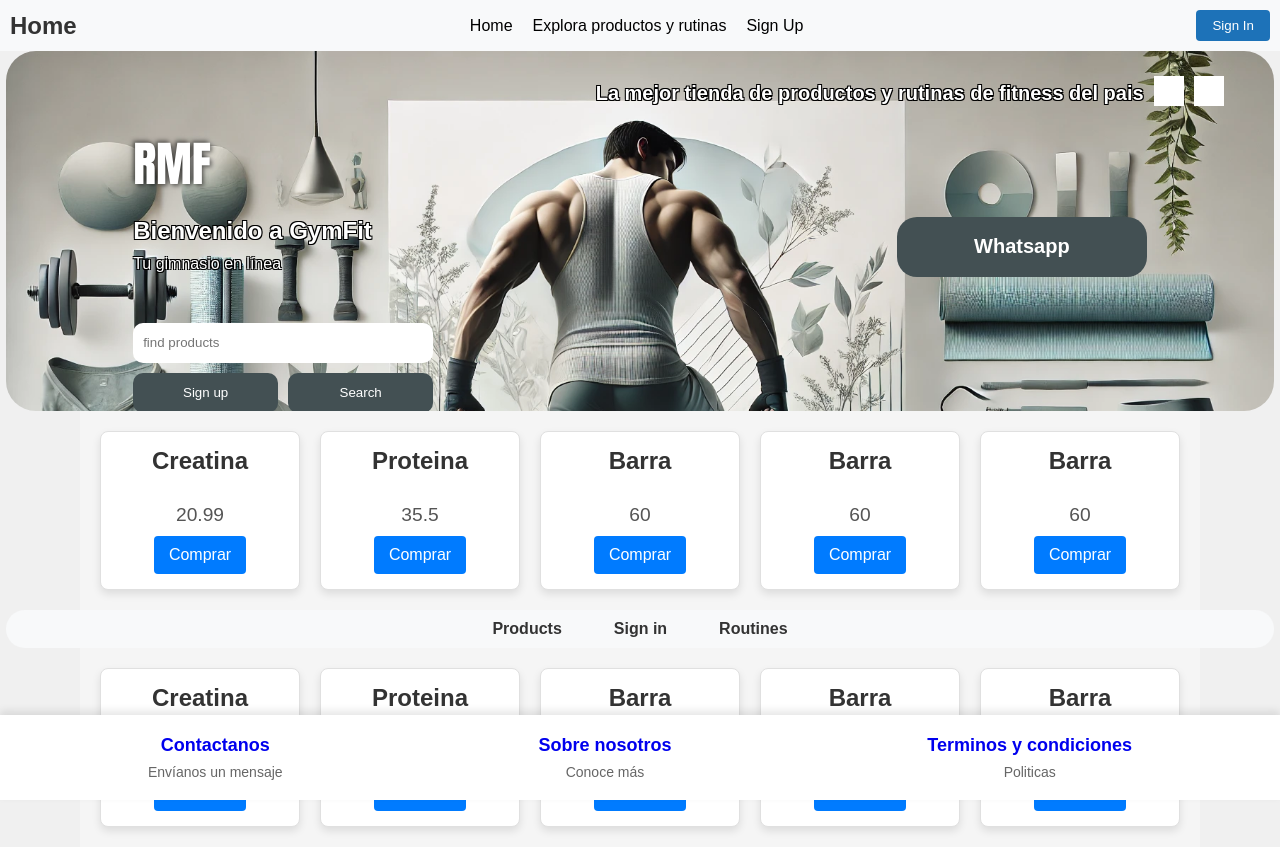
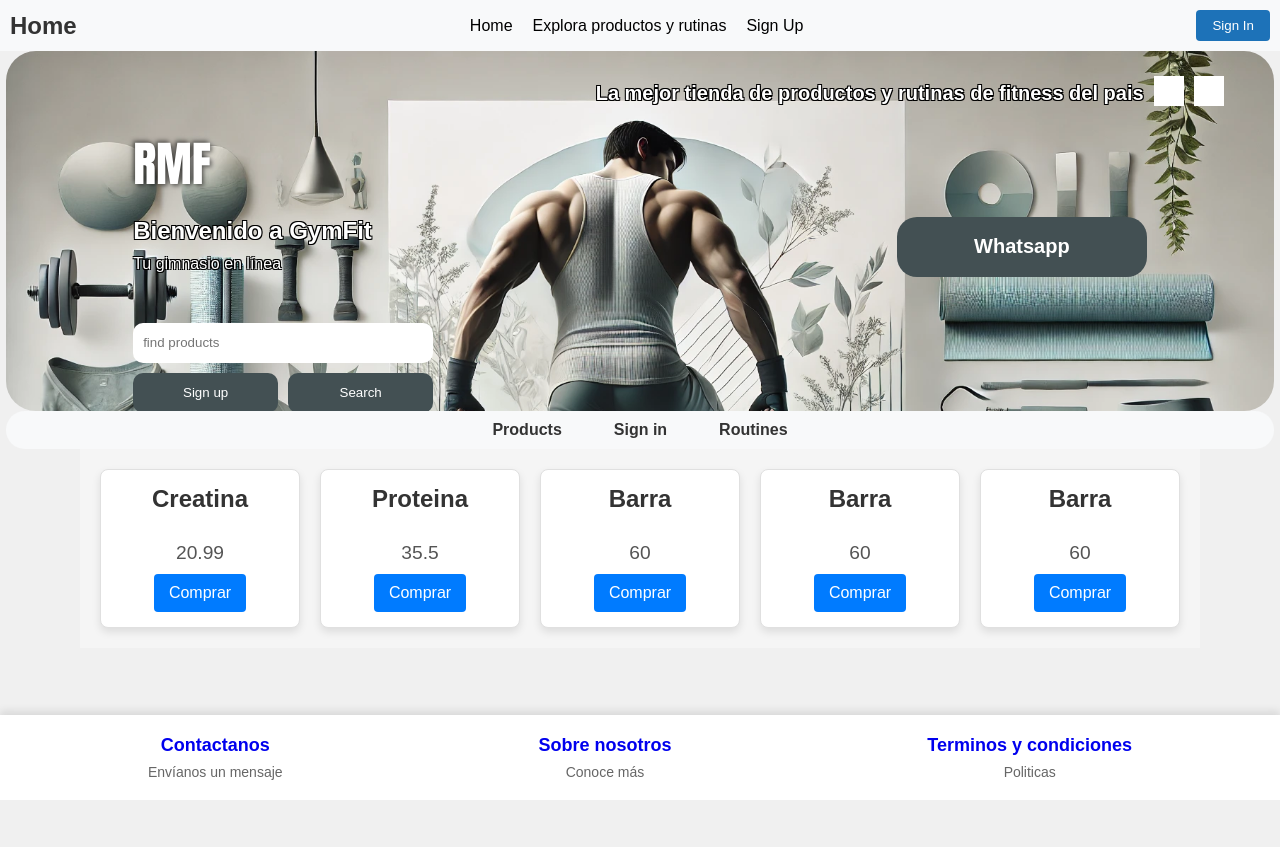
Before and after one commit to DamianLupo/TP-Final-Romi-Marangoni, an Angular app: page /home in a window 1280 px wide. After the commit the page ends 800 px from the top, so only its background shows below. Built offline with nearby package versions, Linux system fonts and the light colour scheme; grey boxes are pictures that could not be loaded.

Commit message:
Change an error

```diff
--- a/src/app/pages/home/home.component.html
+++ b/src/app/pages/home/home.component.html
@@ -1,6 +1,5 @@
 <div class="home">
     <app-hero-home></app-hero-home>
-    <app-hero-productos> </app-hero-productos>
     <app-navbar-home/>
     <app-hero-productos> </app-hero-productos>
 </div>
```
